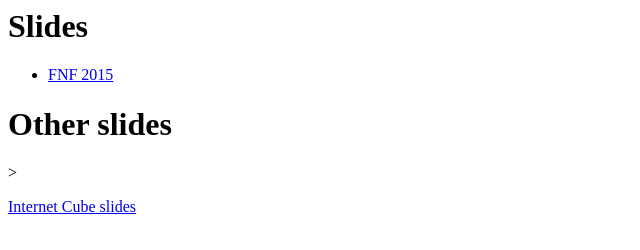
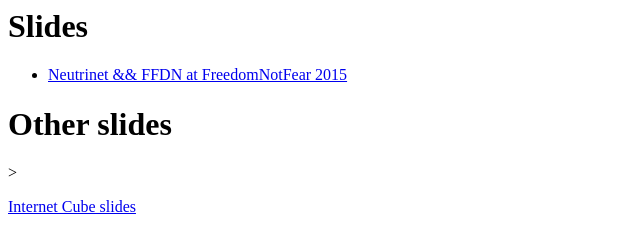
Before and after one commit to Neutrinet/slides, a plain HTML site: page index.html in a window 1280 px wide. Shown: the whole page, without its empty margins (0-640 px from the left). Drawn offline with Linux system fonts and the light colour scheme.

Commit message:
[enh] better slide title

```diff
--- a/index.html
+++ b/index.html
@@ -7,7 +7,7 @@
         <h1>Slides</h1>
 
         <ul>
-            <li><a href="./fnf2015/presentation.html">FNF 2015</a></li>
+            <li><a href="./fnf2015/presentation.html">Neutrinet && FFDN at FreedomNotFear 2015</a></li>
         </ul>
 
         <h1>Other slides</h1>>
```
